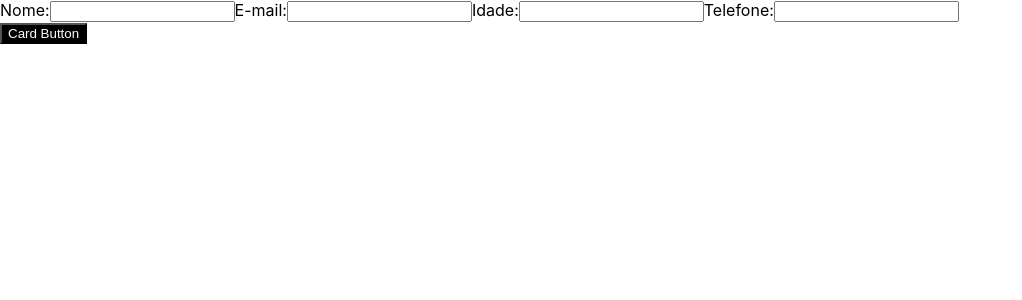
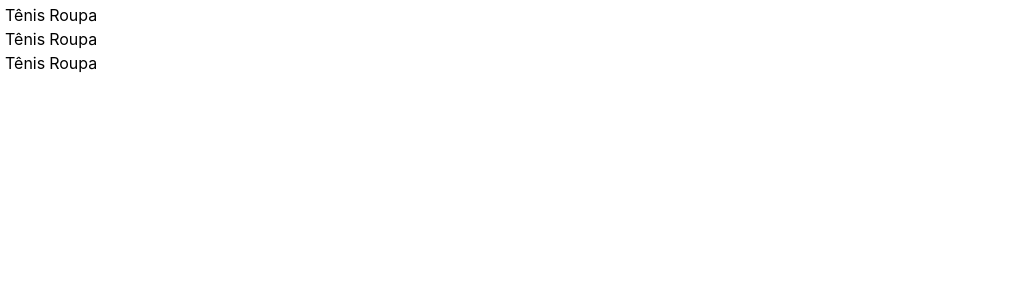
Before and after one commit to joanmdrs/advanced-reactjs, a React (Create React App) app: page / in a window 1280 px wide. Shown: the top 300 px of the page, without its empty margins (0-1022 px from the left). Built offline with nearby package versions, Linux system fonts and the light colour scheme.

Commit message:
aula sobre o uso de fragments

```diff
--- a/src/App.js
+++ b/src/App.js
@@ -1,23 +1,34 @@
-import React, {useState, useEffect} from 'react'
-import { ThemeContext, themes } from './Theme'
-import Card from './Card'
+import React, {Fragment} from 'react'
 
+const store = ['', '', '']
+function Column(){
+  return (
+    <tr>
+      <td>Tênis</td>
+      <td>Roupa</td>
+    </tr>
+  )
+}
+// OS fragments servem paara cabar com o problema
+// do jsx retornar apenas um elemento, ou seja, uma div
+// com vários elementos dentro
 function App () {
 
-  const [token, setToken] = useState()
-
-  useEffect(() => {
-    setTimeout(() => {
-      setToken('14615151845215')
-    }, 4000)
-  }, [setToken])
-  return(
-
-    <ThemeContext.Provider value={{...themes.primary, token}}>
-      <Card />
-    </ThemeContext.Provider>
+  const renderColumns = (element, key) => {
+    return (
+      <Fragment key={key}>
+       <Column />
+    </Fragment>
+    )
 
 
+  }
+  return(
+    <table>
+      <tr>
+        {store.map(renderColumns)}
+      </tr>
+    </table>
   )
 }
 
```
Also changed, not shown: src/App.css (deleted, +0 -38 lines), src/logo.svg (deleted), 1 other file (tests, documents, lock files or other folders).
